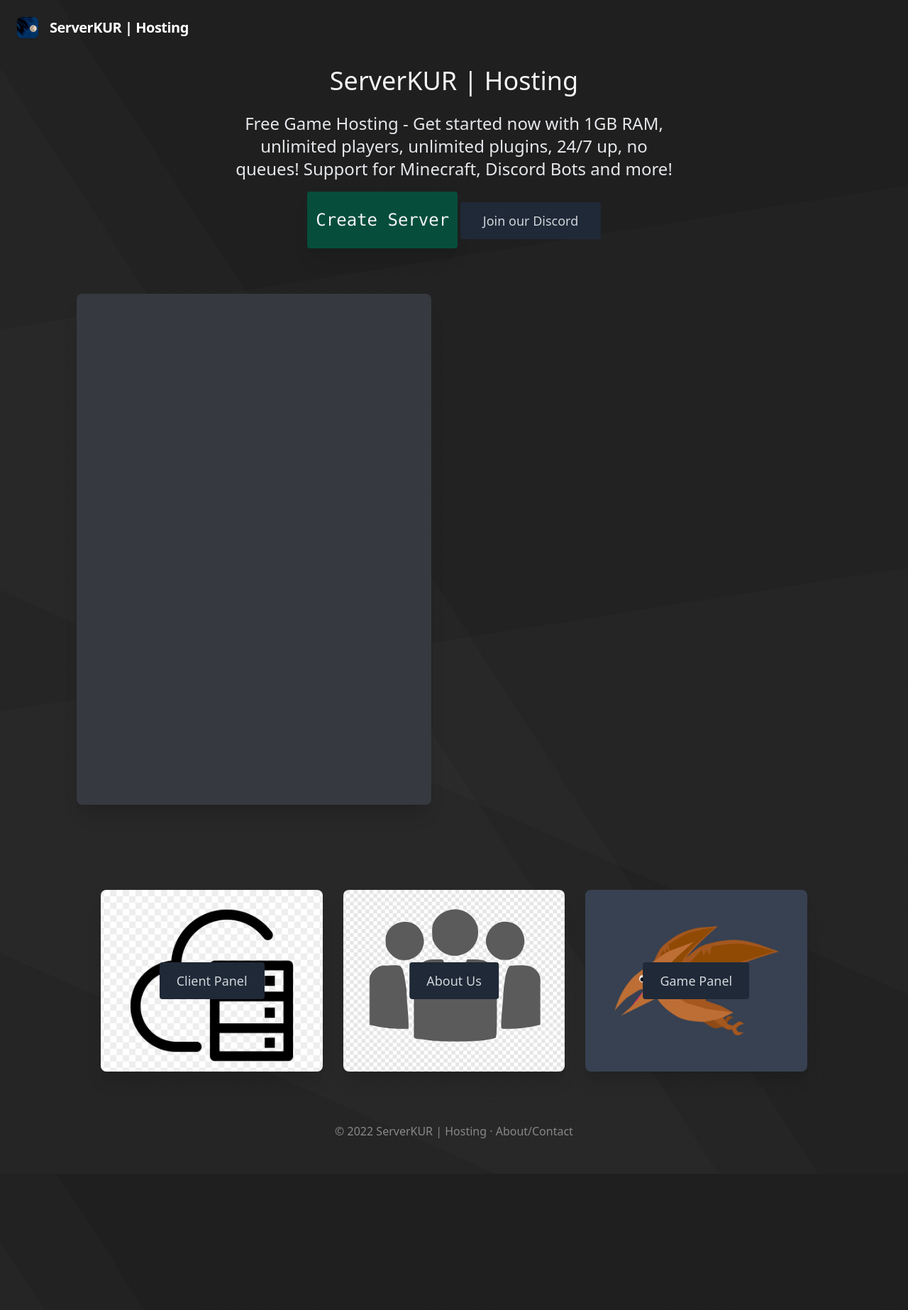
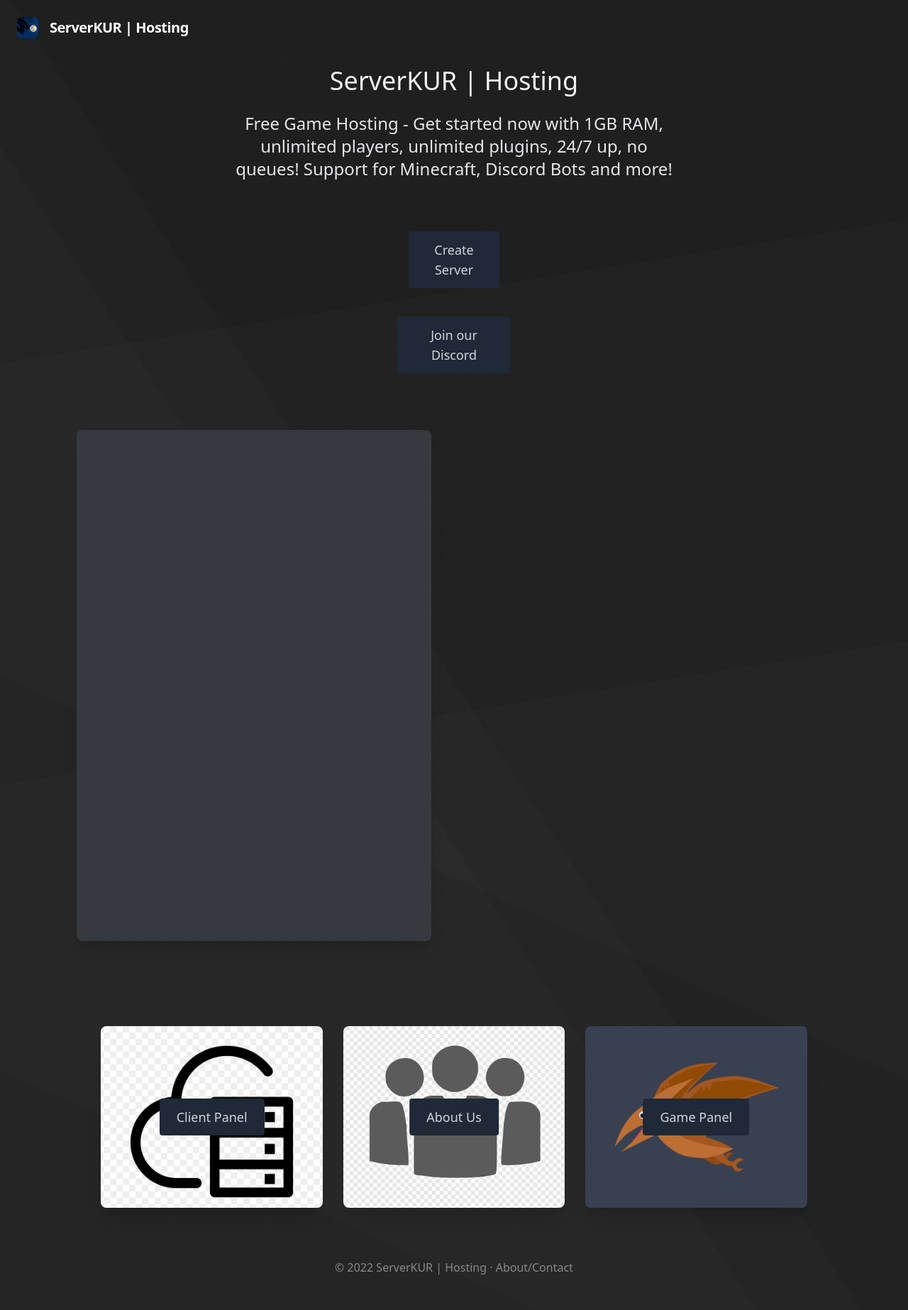
Before and after one commit to serverkur/serverkur-en, a Jekyll site: the page built from docs/index.md, in a window 1280 px wide. Shown: the whole page at 71% size. Built offline with Jekyll 4.4.1, drawn with Linux system fonts in a browser that asks for light colours; a script that is not in the unit is left out; comment, search, counter and statistics services are not loaded; before the commit the page ends 1654 px from its top, so only the background shows below that.

Commit message:
Update home.html

```diff
--- a/docs/_layouts/home.html
+++ b/docs/_layouts/home.html
@@ -8,12 +8,16 @@
         <h1 class="text-4xl text-gray-100 pt-12 lg:pt-0">{{ site.serverName }}</h1>
         <h2 class="text-2xl text-gray-200 pt-6" id="serverVer">Free Game Hosting - Get started now with 1GB RAM, unlimited players, unlimited plugins, 24/7 up, no queues! Support for Minecraft, Discord Bots and more!</h2>
 
+
+        <div class="rounded overflow-hidden w-full sm:w-4/5 md:w-3/4 mx-auto mt-10 mb-6">
+            <div class="px-6 py-4">
         <a href="https://en.serverkur.net" rel="noopener">
             <div class="px-6 py-4">
-                <button class="text-gray-100 text-base bg-green-900 rounded py-6 px-3 sm:text-xl md:text-2xl font-mono overflow-hidden shadow-xl select-all">
-                <span class="ccdiscordjoin">Create Server</span>
+         <button class="w-4/5 md:w-1/2 xl:w-1/3 mb-2 bg-gray-800 hover:bg-teal-800 text-gray-300 hover:text-gray py-3 px-4 text-lg rounded transition duration-200 ccdiscordjoinpre">                <span class="ccdiscordjoin">Create Server</span>
             </button>
         </a>
+            </div>
+                </div>
 
 
         <a href="{{ site.discordInvite }}" rel="noopener">
```
